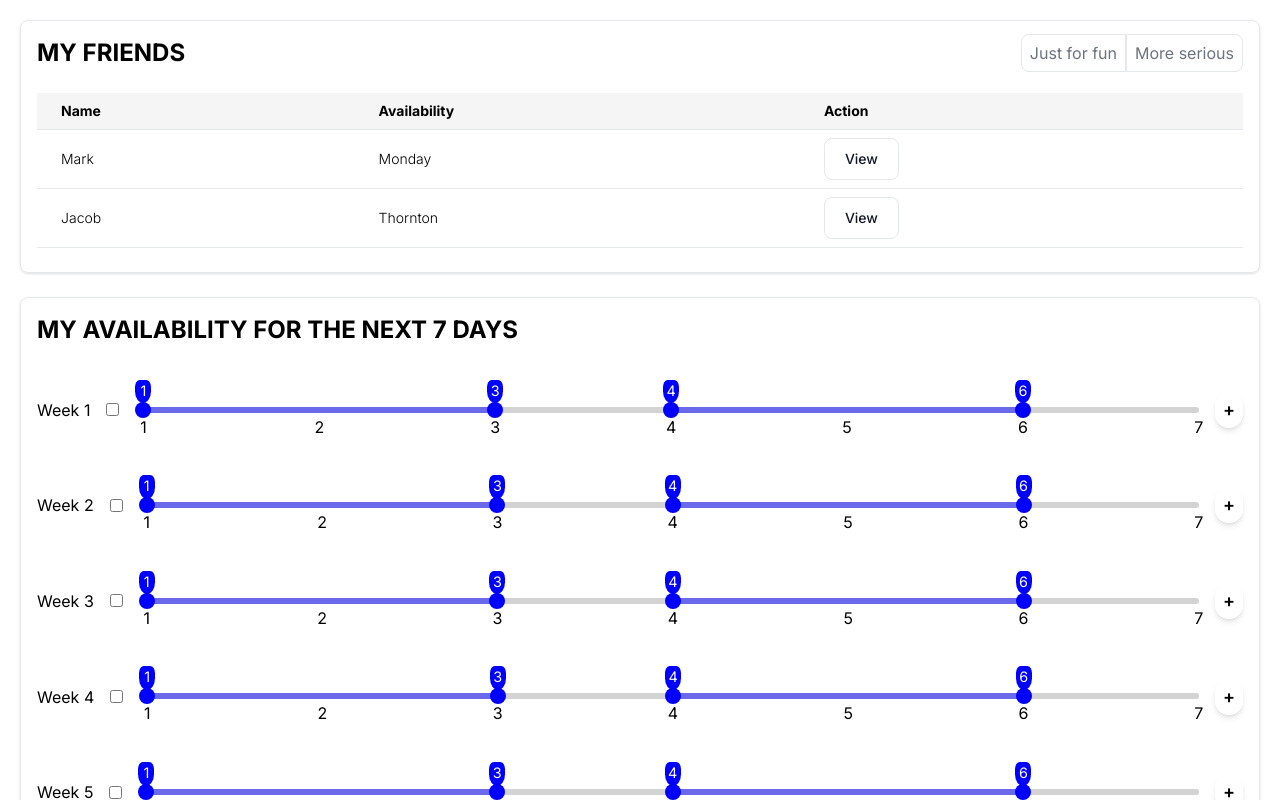
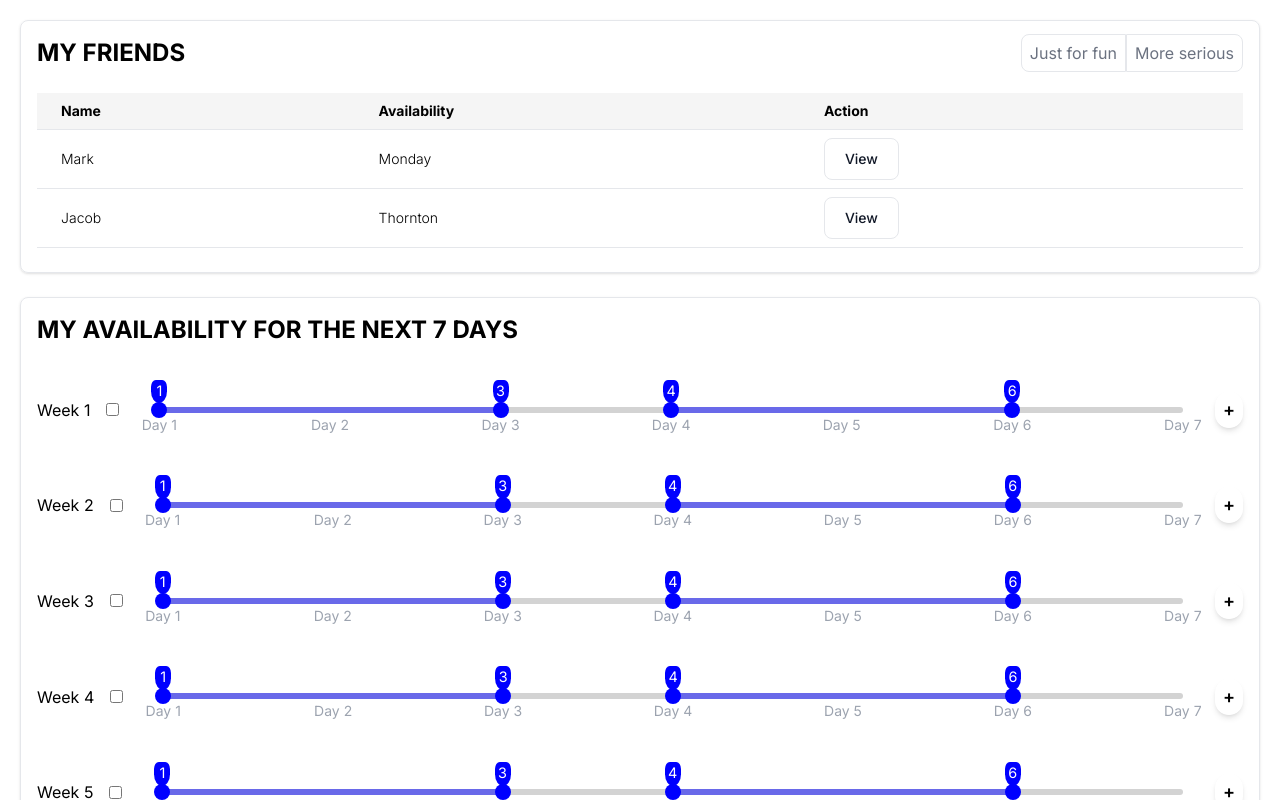
Before and after one commit to rafinutshaw/stafftribes-challenge, a Next.js app: page / in a window 1280 px wide. Shown: the top 800 px of the page. Built offline with nearby package versions, Linux system fonts and the light colour scheme.

Commit message:
Update slider

```diff
--- a/src/app/components/generic-components/intervals-slider/intervals-slider.tsx
+++ b/src/app/components/generic-components/intervals-slider/intervals-slider.tsx
@@ -130,9 +130,9 @@ export default function IntervalsSlider({ min, max, value, step, onChange }: any
                             className="inner-rail"
                             style={{ left: `${minPos2}%`, right: `${100 - maxPos2}%` }}
                         />}
-                    <div className="-mx-1.5">
+                    <div className="-mx-5">
                         <div className="flex justify-between pt-2">
-                            {[...Array((max - min + 1) / step)].map((_, index) => <div className="w-3 text-center" key={index}>{(index + 1) * step}</div>)}
+                            {[...Array((max - min + 1) / step)].map((_, index) => <div className="w-10 text-center text-gray-400 text-sm whitespace-nowrap" key={index}>Day {(index + 1) * step}</div>)}
                         </div>
                     </div>
                 </div>
--- a/src/app/components/generic-components/intervals-slider/style.scss
+++ b/src/app/components/generic-components/intervals-slider/style.scss
@@ -26,7 +26,7 @@ $thumb-size: 16px;
   position: relative;
   display: flex;
   align-items: center;
-  margin: 40px calc(#{$thumb-size} / 2);
+  margin: 40px calc(#{$thumb-size + 8px});
   margin-top: 14px;
   padding-top: 1.6rem;
   height: calc(#{$thumb-size} + 1.6rem);
```
